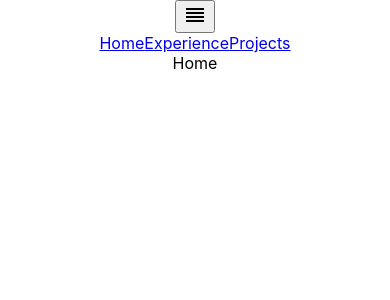
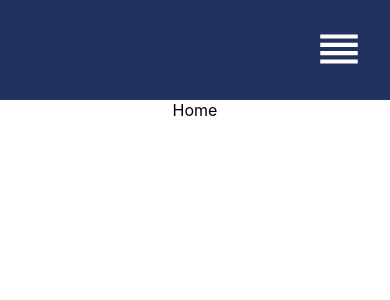
Before and after one commit to picturepatch07/Portfolio, a React (Create React App) app: page / in a window 390 px wide. Shown: the top 300 px of the page. Built offline with nearby package versions, Linux system fonts and the light colour scheme.

Commit message:
navbar css added

```diff
--- /dev/null
+++ b/src/Components/NavbarSection/Navbar.css
@@ -0,0 +1,88 @@
+.navbar {
+  width: 100%;
+  height: 100px;
+  background: #21325e;
+}
+
+.links {
+  width: 100%;
+  height: 100%;
+  display: flex;
+  align-items: center;
+  justify-content: center;
+  color: white;
+}
+
+.navbar a {
+  color: white;
+  text-decoration: none;
+  margin: 20px;
+  font-size: 25px;
+}
+
+.toggleButton {
+  width: 100%;
+  height: 100px;
+  display: flex;
+  align-items: center;
+  justify-content: flex-end;
+}
+
+.toggleButton svg {
+  font-size: 50px;
+}
+.toggleButton button {
+  margin-right: 20px;
+  background-color: transparent;
+  border: none;
+  color: white;
+  cursor: pointer;
+}
+
+#open {
+  height: 100vh;
+}
+
+#open .links {
+  flex-direction: column;
+  justify-content: flex-start;
+  margin-top: 100px;
+}
+
+#open a {
+  width: 100%;
+  text-align: center;
+}
+
+@media only screen and (max-width: 900px) {
+  .navbar a {
+    width: 70px;
+  }
+}
+
+@media only screen and (max-width: 600px) {
+  .toggleButton {
+    display: flex;
+  }
+  #close a {
+    display: none;
+  }
+}
+
+@media only screen and (min-width: 600px) {
+  .toggleButton {
+    display: none;
+  }
+
+  .hiddenLinks {
+    display: none;
+  }
+
+  #open {
+    height: 100px;
+  }
+
+  #open .links {
+    flex-direction: row;
+  }
+}
--- a/src/Components/NavbarSection/Navbar.jsx
+++ b/src/Components/NavbarSection/Navbar.jsx
@@ -1,6 +1,7 @@
 import { Reorder } from "@mui/icons-material";
 import React, { useEffect } from "react";
 import { Link, useLocation } from "react-router-dom";
+import "./Navbar.css";
 
 function Navbar() {
   const [expandNavbar, setExpandNavbar] = React.useState(false);
```
